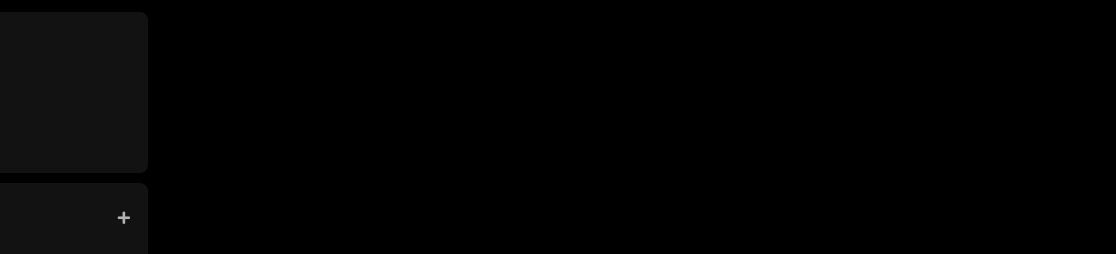
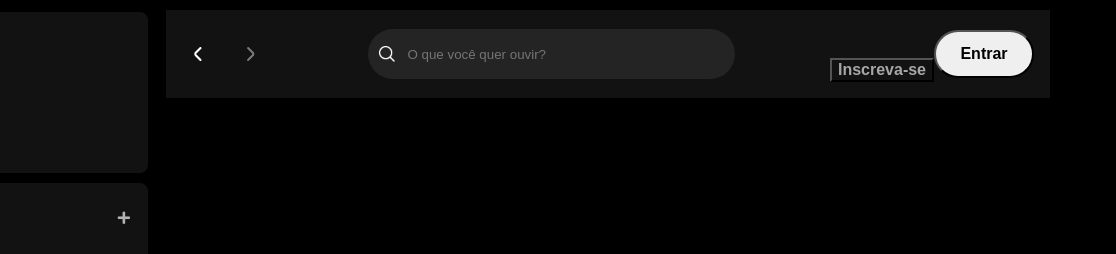
Before and after one commit to bernardoguerraa/frontend_spotify, a plain HTML site: page index.html in a window 1280 px wide. Shown: the top 254 px of the page, 164-1280 px from the left. Drawn offline with Linux system fonts and the light colour scheme.

Commit message:
Adicionando a tag main, estilização e criação de variáveis CSS

```diff
--- a/index.html
+++ b/index.html
@@ -9,12 +9,12 @@
     <link rel="stylesheet" href="./src/styles/reset.css">
     <link rel="stylesheet" href="./src/styles/vars.css">
     <link rel="stylesheet" href="./src/styles/sidebar-footer.css">
+    <link rel="stylesheet" href="./src/styles/main-content.css">
 
     <link rel="stylesheet" href="https://use.fontawesome.com/releases/v5.15.4/css/solid.css"
         integrity="sha384-Tv5i09RULyHKMwX0E8wJUqSOaXlyu3SQxORObAI08iUwIalMmN5L6AvlPX2LMoSE" crossorigin="anonymous" />
     <link rel="stylesheet" href="https://use.fontawesome.com/releases/v5.15.4/css/fontawesome.css"
         integrity="sha384-jLKHWM3JRmfMU0A5x5AkjWkw/EYfGUAGagvnfryNV3F9VqM98XiIH7VBGVoxVSc7" crossorigin="anonymous" />
-
 </head>
 
 <body>
@@ -69,6 +69,29 @@
         </div>
     </div>
 
+    <main>
+        <div class="main-container">
+            <nav class="header__navigation">
+                <div class="navigation">
+                    <button class="arrow-left">
+                        <img src="./src/assets/icons/small-left.png" alt="Seta esquerda">
+                    </button>
+                    <button class="arrow-right">
+                        <img src="./src/assets/icons/small-right.png" alt="Seta direita">
+                    </button>
+                </div>
+                <div class="header__search">
+                    <img src="./src/assets/icons/search.png" alt="">
+                    <input id="search-input" type="text" maxlength="800" placeholder="O que você quer ouvir?" />
+                </div>
+                <div class="header__login">
+                    <button class="subscribe">Inscreva-se</button>
+                    <button class="login">Entrar</button>
+                </div>
+            </nav>
+        </div>
+    </main>
+
 
     <footer class="disclaimer-premium">
         <div class="text">
@@ -82,6 +105,7 @@
             <button type="button">Inscreva-se grátis</button>
         </div>
     </footer>
+
 </body>
 
 </html>
--- /dev/null
+++ b/src/styles/main-content.css
@@ -0,0 +1,91 @@
+/* HEADER */
+
+.main-container{
+    max-width: 80vw;
+    height: 100vh;
+    margin-left: 320px;
+    margin-right: 56px;
+}
+
+.header__navigation{
+    display: flex;
+    justify-content: space-between;
+    align-items: center;
+    padding: 16px;
+    margin: 10px;
+    border-radius: 8x;
+    background-color: #121212;
+}
+
+.header__navigation .navigation{
+    display: flex;
+    justify-content: space-around;
+    align-items: center;
+}
+
+.header__navigation .navigation .arrow-left{
+    margin-right: 1.25rem;
+}
+
+.arrow-left, .arrow-right{
+    display: flex;
+    align-items: center;
+    justify-content: center;
+    width: 32px;
+    height: 32px;
+    background: var(--bg-icon);
+    background-color: var(--bg-arrow-color);
+    border-radius: 50%;
+    border: none;
+    cursor:pointer;
+}
+
+.header__login{
+    display: flex;
+    align-items: center;
+}
+
+.header__search{
+    display: flex;
+    align-items: center;
+    width: 365px;
+    height: 48px;
+    margin-left: 8px;
+    background-color: #242424;
+    border-radius: 500px;
+    border: 1px solid transparent;
+}
+
+.header__search img{
+    width: 16px;
+    height: 16px;
+    margin-left: 10px;
+}
+
+.header__search input{
+    background: transparent;
+    border: none;
+    padding: 0px 100px 0 12px;
+    color: #fff;
+    text-overflow: ellipsis;
+    overflow: hidden;
+    white-space: nowrap;
+    outline: none;
+}
+
+.header__login .subscribe{
+    color: #a7a7a7;
+    font-size: 16px;
+    font-weight: 700;
+    background-color: transparent;
+    margin-top: 32px;
+}
+
+.header__login .login{
+    width: 100px;
+    height: 48px;
+    color: #000;
+    font-size: 16px;
+    font-weight: 700;
+    border-radius: 48px;
+}
--- a/src/styles/vars.css
+++ b/src/styles/vars.css
@@ -1,4 +1,8 @@
 /* FONTE */
 :root{
     --font-dm-sans: "DM Sans", sans-serif;
+
+/* COLORS */
+    --bg-icon: #131313
+    --bg-arrow-color: rgba(0,0,07)
 }
```
